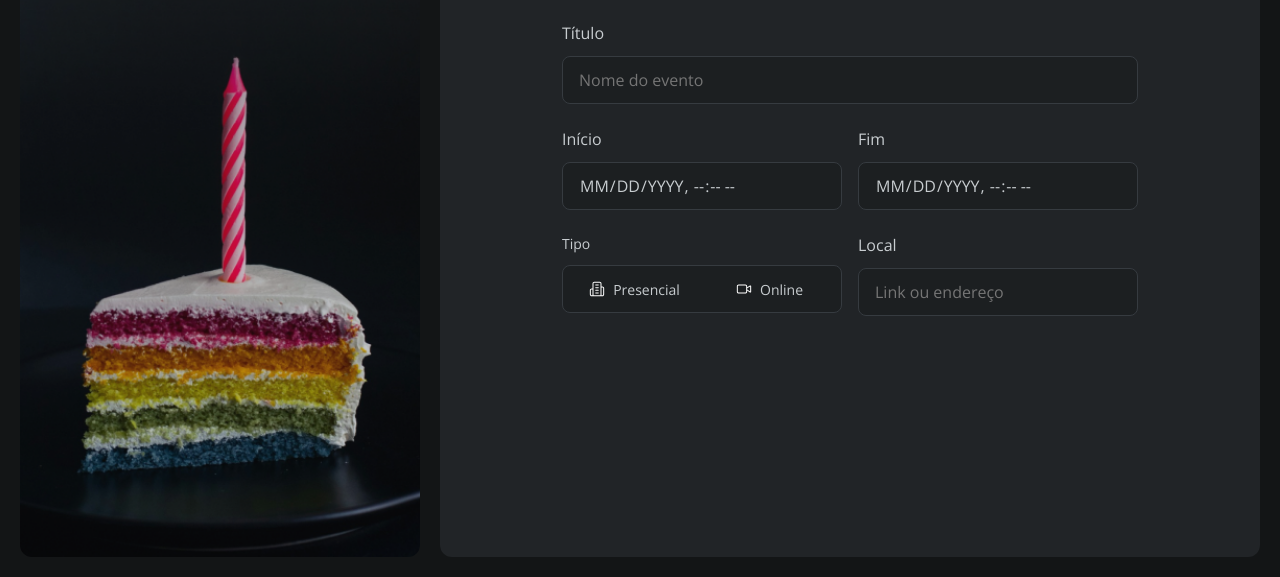
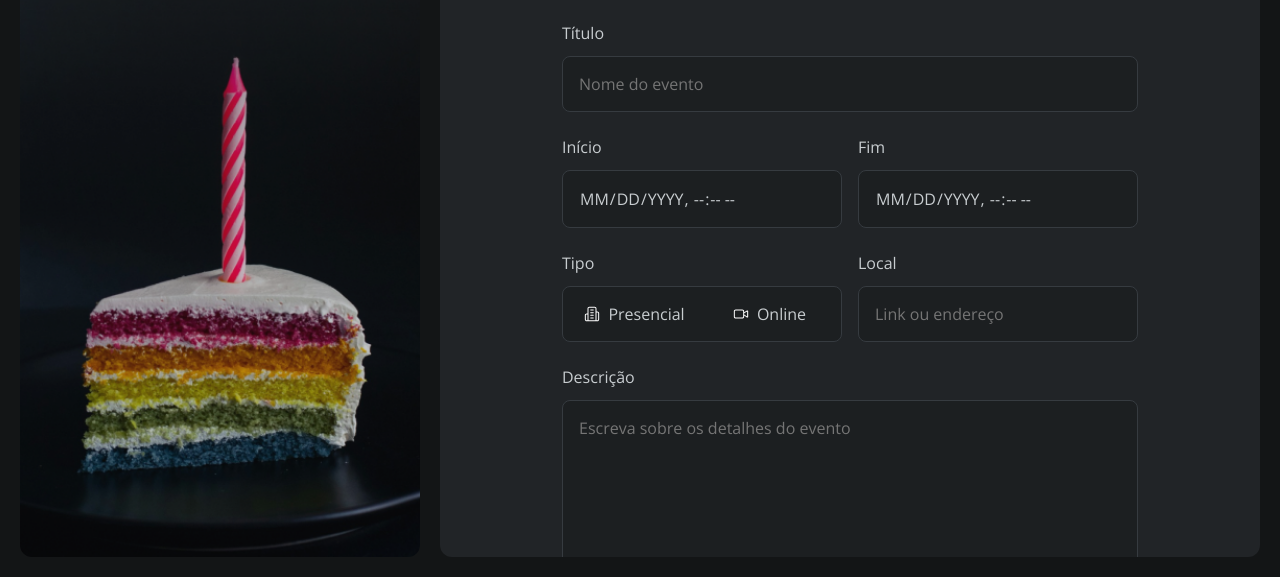
Before and after one commit to JonasDuarte18/Formulario-de-convite, a plain HTML site: page index.html in a window 1280 px wide. Shown: the part 223-800 px from the top of the page. Drawn offline with nearby package versions, Linux system fonts and the light colour scheme.

Commit message:
Campo de descrição criado e configurado

```diff
--- a/index.html
+++ b/index.html
@@ -132,6 +132,17 @@
                   />
                 </div>
               </div>
+
+              <div class="input-wrapper">
+                <label for="description" class="description">Descrição</label>
+                <textarea
+                  placeholder="Escreva sobre os detalhes do evento"
+                  name="description"
+                  id="description"
+                  cols="4"
+                  rows="6"
+                ></textarea>
+              </div>
             </fieldset>
           </form>
         </div>
--- a/styles/fields/inputs.css
+++ b/styles/fields/inputs.css
@@ -1,10 +1,11 @@
-input {
+input,
+textarea {
   appearance: none;
   width: 100%;
-  height: 3rem;
+
   border-radius: 0.5rem;
 
-  padding-inline: 1rem;
+  padding: 1rem;
 
   color: var(--text-body);
   background-color: var(--input-base);
@@ -19,6 +20,7 @@ input {
 
 label {
   color: var(--text-body);
+  font: var(--text-body-md);
 }
 
 .input-wrapper {
--- a/styles/fields/radio.css
+++ b/styles/fields/radio.css
@@ -11,7 +11,7 @@ label + .radio-wrapper {
   border: 1px solid var(--input-stroke);
 
   width: 100%;
-  height: 3rem;
+  height: 3.5rem;
   border-radius: 0.5rem;
 }
 
@@ -28,8 +28,6 @@ label + .radio-wrapper {
 
   border-radius: 0.312rem;
 
-  font: var(--text-body-sm);
-
   padding: auto;
   position: relative;
   margin: auto;
@@ -38,6 +36,7 @@ label + .radio-wrapper {
   & input:hover {
     all: unset;
     position: absolute;
+    font: var(--text-body-sm);
     inset: 0;
   }
 
--- a/styles/layout.css
+++ b/styles/layout.css
@@ -14,7 +14,6 @@ aside {
   border-radius: 0.75rem;
   background-size: cover;
 
-
   & h2 {
     font: var(--text-logo);
     color: var(--pink);
@@ -24,7 +23,6 @@ aside {
     font: 100 var(--text-body-md);
     color: var(--text-heading);
   }
-
 }
 
 main {
@@ -32,10 +30,8 @@ main {
   border-radius: 0.75rem;
   overflow: auto;
 
-
   & .main-container {
-    margin: 5rem auto 0 auto;
+    margin: 5rem auto 5rem auto;
     max-width: 36rem;
   }
-
 }
```
